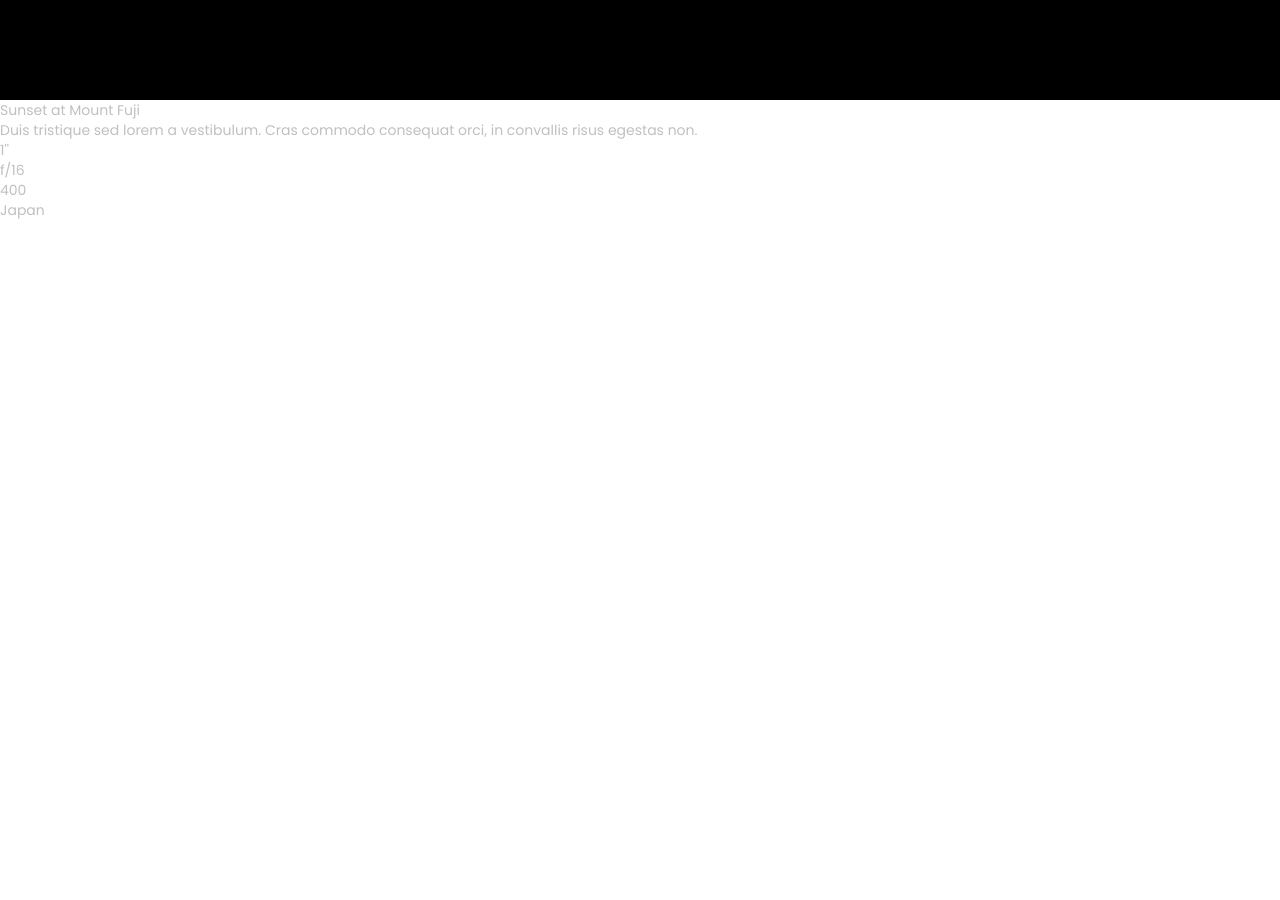
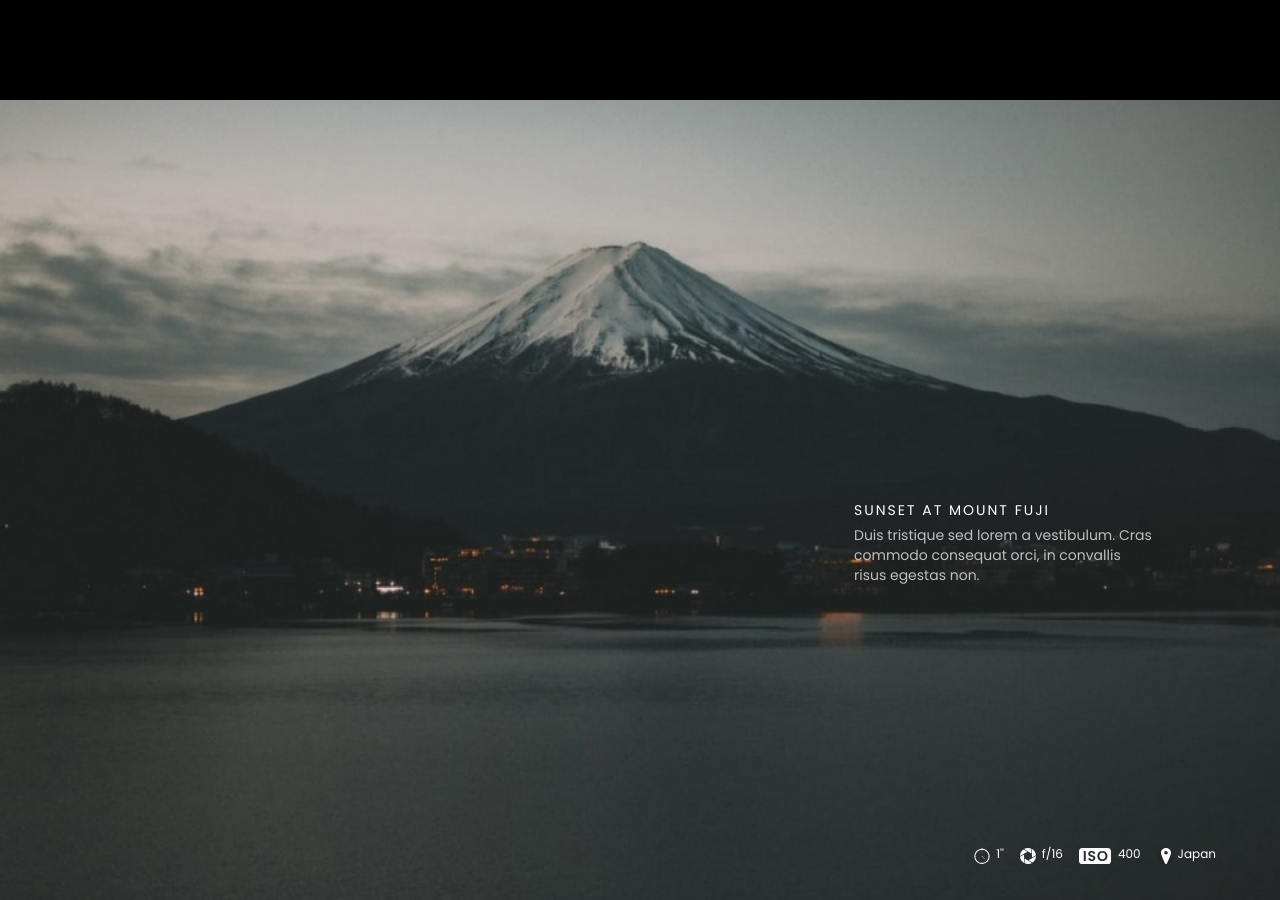
Before and after one commit to Daniil-gavrilooov/aperture, a plain HTML site: page app/index.html in a window 1280 px wide. Shown: the part 2242-3142 px from the top of the page. Before the commit the page ends 2462 px from the top, so only its background shows below. Drawn offline with Linux system fonts and the light colour scheme.

Commit message:
add section (design)

```diff
--- /dev/null
+++ b/app/scss/_design.scss
@@ -0,0 +1,26 @@
+.design {
+    height: 100vh;
+    background-image: url(../images/design__bg\ 1.jpg);
+    background-repeat: no-repeat;
+    background-size: cover;
+    background-position: center;
+    position: relative;
+
+    &__content {
+        position: absolute;
+        content: "";
+        top: 50%;
+        right: 10%;
+    }
+
+    &__title {
+        letter-spacing: 2px;
+        text-transform: uppercase;
+        color: $white;
+        margin-bottom: 5px;
+    }
+
+    &__text{
+        max-width: 298px;
+    }
+}
--- a/app/scss/_header.scss
+++ b/app/scss/_header.scss
@@ -56,62 +56,6 @@
         position: relative;
     }
 
-    .photo-description {
-        position: absolute;
-        content: "";
-        bottom: 5%;
-        right: 5%;
-
-        &__item {
-            font-size: 12px;
-            line-height: 12px;
-            color: $white;
-            position: relative;
-            &::before {
-                position: absolute;
-                content: "";
-                left: 0%;
-            }
-        }
-
-        &__list {
-            display: flex;
-            gap: 16px;
-
-            & .photo-description__item:nth-child(1) {
-                padding-left: 22px;
-                &::before {
-                    width: 16px;
-                    height: 16px;
-                    background-image: url(../images/photo__description-icon\ 1.svg);
-                }
-            }
-            & .photo-description__item:nth-child(2) {
-                padding-left: 22px;
-                &::before {
-                    width: 16px;
-                    height: 16px;
-                    background-image: url(../images/photo__description-icon\ 2.svg);
-                }
-            }
-            & .photo-description__item:nth-child(3) {
-                padding-left: 39px;
-                &::before {
-                    width: 32px;
-                    height: 16px;
-                    background-image: url(../images/photo__description-icon\ 3.svg);
-                }
-            }
-            & .photo-description__item:nth-child(4) {
-                padding-left: 21px;
-                &::before {
-                    width: 15px;
-                    height: 16px;
-                    background-image: url(../images/photo__description-icon\ 4.svg);
-                }
-            }
-        }
-    }
 
     &__inner {
         text-align: center;
--- a/app/scss/style.scss
+++ b/app/scss/style.scss
@@ -3,6 +3,7 @@
 @import "_mixing";
 @import "_header";
 @import "_portfolio";
+@import "_design";
 
 body {
     font-family: "Poppins", sans-serif;
@@ -44,3 +45,60 @@ body {
         color: $black;
     }
 }
+
+.photo-description {
+    position: absolute;
+    content: "";
+    bottom: 5%;
+    right: 5%;
+
+    &__item {
+        font-size: 12px;
+        line-height: 12px;
+        color: $white;
+        position: relative;
+        &::before {
+            position: absolute;
+            content: "";
+            left: 0%;
+        }
+    }
+
+    &__list {
+        display: flex;
+        gap: 16px;
+
+        & .photo-description__item:nth-child(1) {
+            padding-left: 22px;
+            &::before {
+                width: 16px;
+                height: 16px;
+                background-image: url(../images/photo__description-icon\ 1.svg);
+            }
+        }
+        & .photo-description__item:nth-child(2) {
+            padding-left: 22px;
+            &::before {
+                width: 16px;
+                height: 16px;
+                background-image: url(../images/photo__description-icon\ 2.svg);
+            }
+        }
+        & .photo-description__item:nth-child(3) {
+            padding-left: 39px;
+            &::before {
+                width: 32px;
+                height: 16px;
+                background-image: url(../images/photo__description-icon\ 3.svg);
+            }
+        }
+        & .photo-description__item:nth-child(4) {
+            padding-left: 21px;
+            &::before {
+                width: 15px;
+                height: 16px;
+                background-image: url(../images/photo__description-icon\ 4.svg);
+            }
+        }
+    }
+}
```
Also changed, not shown: app/css/style.min.css, app/images/design__bg 1.jpg (added).
